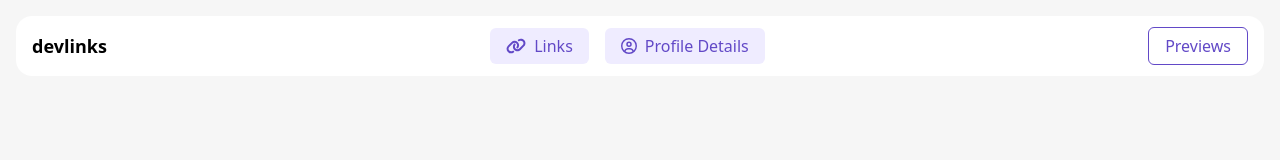
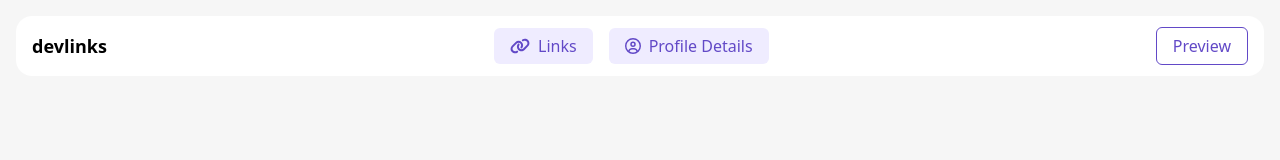
Before and after one commit to AtriOmar/rbk-challenge, a React (Vite) app: page / in a window 1280 px wide. Shown: the top 160 px of the page. Built offline with nearby package versions, Linux system fonts and the light colour scheme.

Commit message:
Navbar Implementation

```diff
--- a/src/components/Navbar/Navbar.jsx
+++ b/src/components/Navbar/Navbar.jsx
@@ -23,7 +23,7 @@ export default function Navbar() {
         </Link>
       </div>
       <button className="px-4 py-1.5 border border-[#6249c7] rounded-md font-medium text-[#6249c7] hover:bg-[#6249c7] hover:text-white duration-300">
-        Previews
+        Preview
       </button>
     </div>
   );
```
